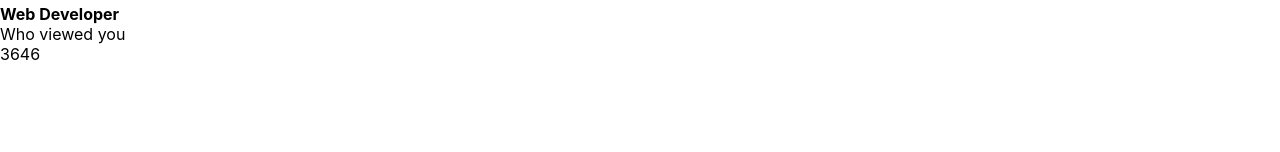
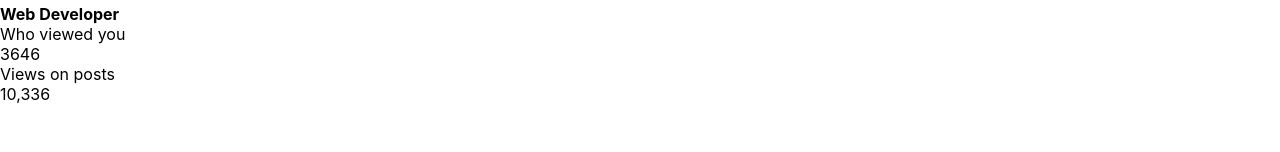
Before and after one commit to chandran-jr/NetworKit, a React (Create React App) app: page / in a window 1280 px wide. Shown: the part 148-300 px from the top of the page. Built offline with nearby package versions, Linux system fonts and the light colour scheme.

Commit message:
Add files via upload

```diff
--- a/src/Sidebar.js
+++ b/src/Sidebar.js
@@ -22,7 +22,10 @@ function Sidebar() {
             </div>
 
             <div className="sidebar__stat">
-
+            <p>Views on posts</p>
+                <p className="sidebar__statNumber">
+                    10,336
+                </p>
             </div>
         </div>
 
```
